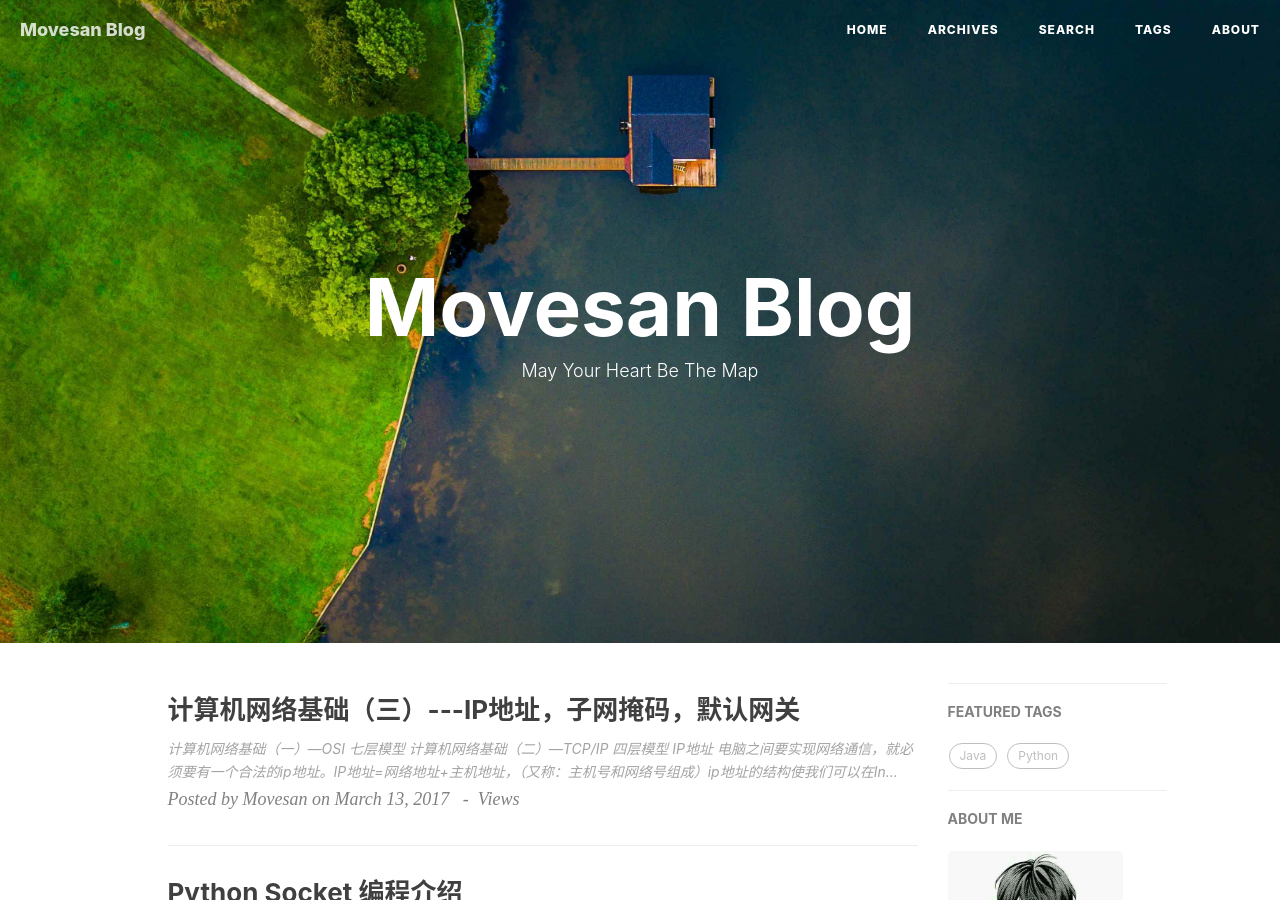
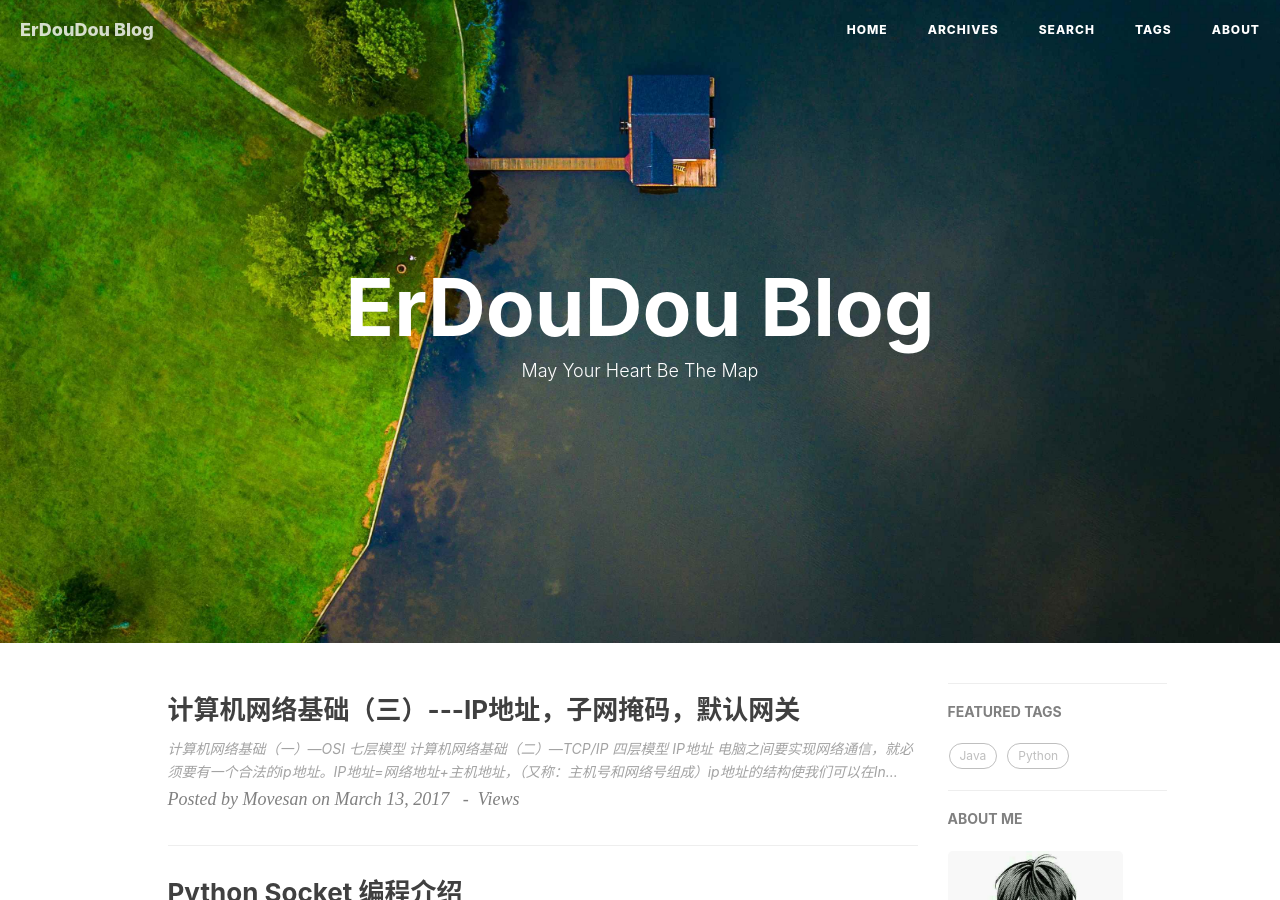
Before and after one commit to erdouzhang/own-erdou-blog, a Jekyll site: the page built from index.html, in a window 1280 px wide and 900 px high. Built offline with Jekyll 4.4.1, drawn with Linux system fonts in a browser that asks for light colours; nearby versions of some CDN libraries; the list of posts is cut into pages by our own code; comment, search, counter and statistics services are not loaded; some of the changed text lies outside the part shown.

Commit message:
Update _config.yml

```diff
--- a/_config.yml
+++ b/_config.yml
@@ -1,5 +1,5 @@
 # Site settings
-title: Movesan Blog
+title: ErDouDou Blog
 SEOTitle: erdoudou的博客 | erdoudou Blog
 header-img: img/home-bg-o.jpg
 email: erdouzhang@163.com
```
